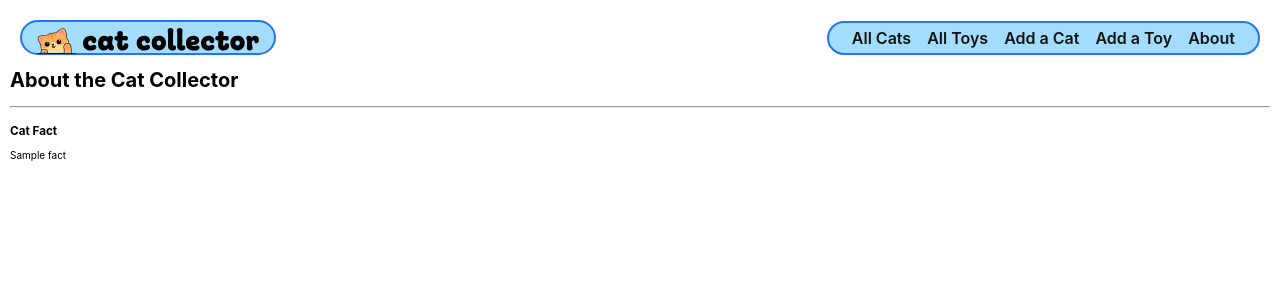
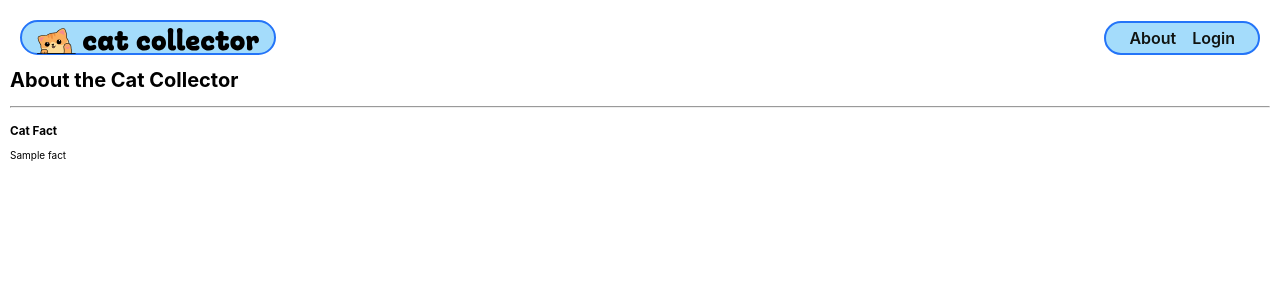
Before and after one commit to Xugknight/catcollector, a Django app: template main_app/templates/about.html in a window 1280 px wide. Shown: the top 300 px of the page. Run offline with Django 5.2, Linux system fonts and the light colour scheme; the template is opened without the code that fills it: most values are stand-ins (such as "Sample title", 1, 10 or a date in 2020).

Commit message:
Refactor Nav bar and finish login

```diff
--- a/main_app/templates/base.html
+++ b/main_app/templates/base.html
@@ -21,11 +21,16 @@
       </div>
       <nav>
         <ul>
-          <li><a href="{% url 'cat-index' %}">All Cats</a></li>
-          <li><a href="{% url 'toy-index' %}">All Toys</a></li>
-          <li><a href="{% url 'cat-create' %}">Add a Cat</a></li>
-          <li><a href="{% url 'toy-create' %}">Add a Toy</a></li>
-          <li><a href="{% url 'about' %}">About</a></li>
+          {% if user.is_authenticated %}
+            <li><a href="{% url 'cat-index' %}">All Cats</a></li>
+            <li><a href="{% url 'toy-index' %}">All Toys</a></li>
+            <li><a href="{% url 'cat-create' %}">Add a Cat</a></li>
+            <li><a href="{% url 'toy-create' %}">Add a Toy</a></li>
+            <li><a href="{% url 'about' %}">About</a></li>
+          {% else %}
+              <li><a href="{% url 'about' %}">About</a></li>
+              <li><a href="{% url 'home' %}">Login</a></li>
+          {% endif %}
         </ul>
       </nav>
     </header>
--- a/main_app/templates/home.html
+++ b/main_app/templates/home.html
@@ -18,6 +18,7 @@
   />
 </section>
 
+{% if not user.is_authenticated %}
   <section>
     <form action="{% url 'home' %}" method="post" class="login">
       <h1>Login</h1>
@@ -27,5 +28,6 @@
       <button type="submit" class="btn submit">Login</button>
     </form>
   </section>
+{% endif %}
 
 {% endblock %}
```
Lines whose indentation alone changed are shown as unchanged.
